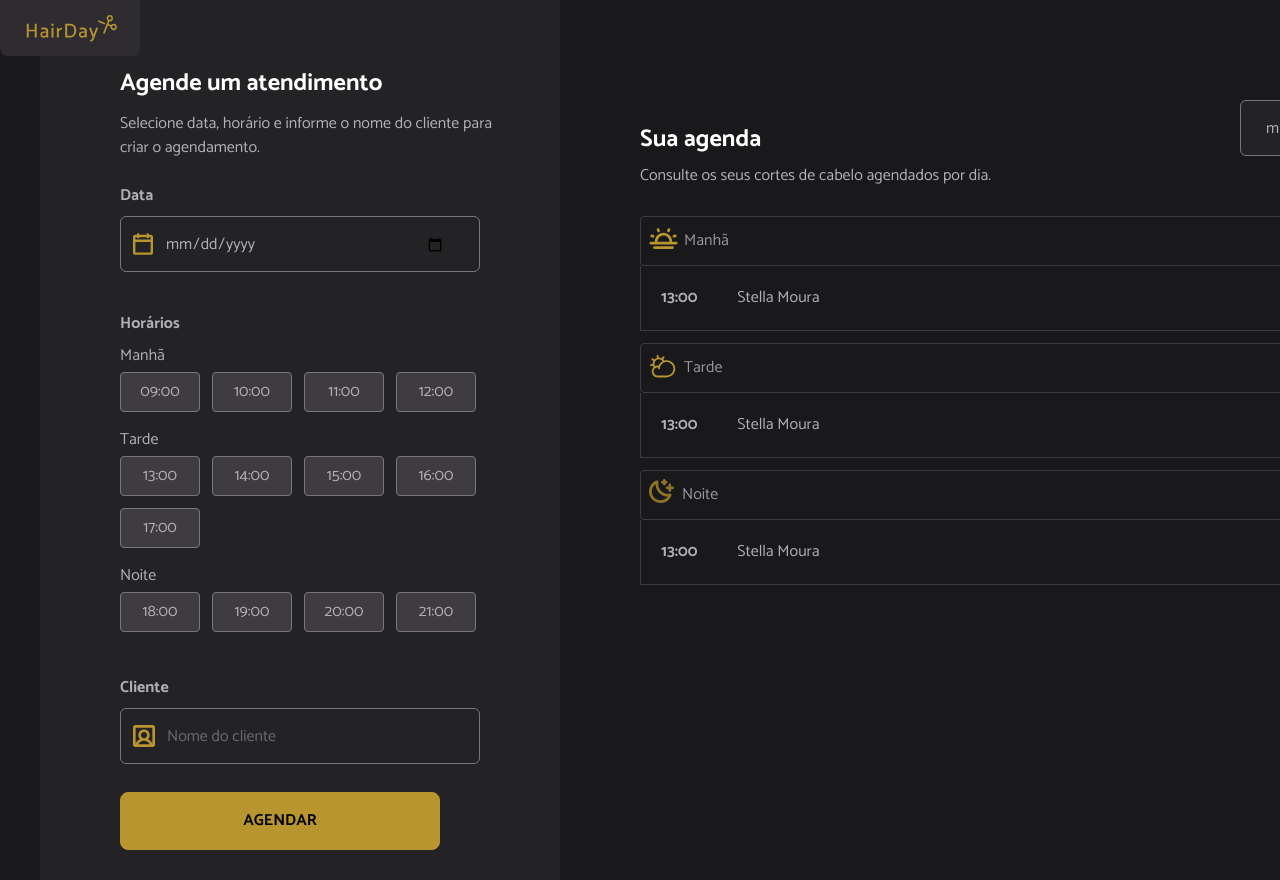
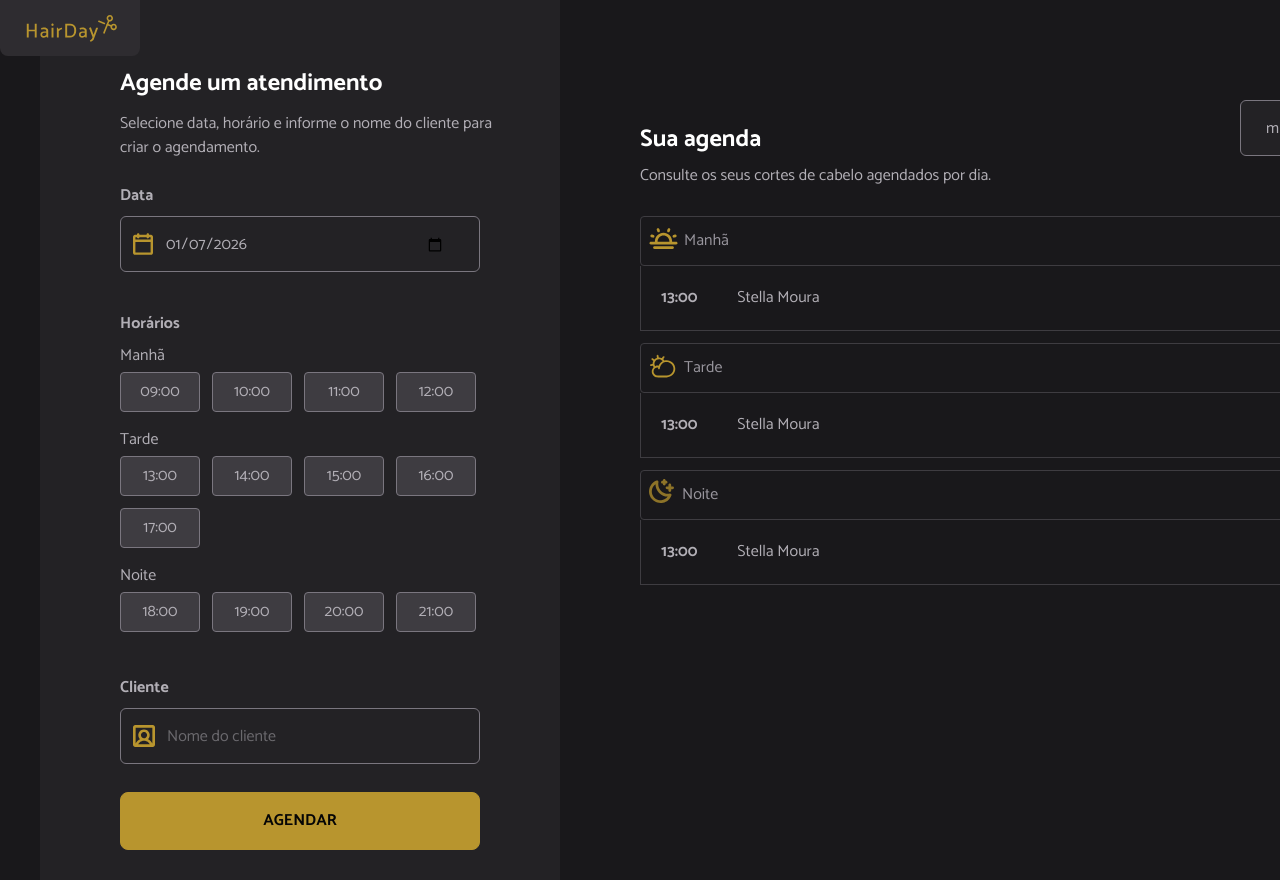
Before and after one commit to gisnarag/Projeto-HairDayReact, a React (Vite) app in the folder HairDay/: page / in a window 1280 px wide. Shown: the top 880 px of the page. Built offline with nearby package versions, Linux system fonts and the light colour scheme.

Commit message:
hook para input de data

```diff
--- a/HairDay/package.json
+++ b/HairDay/package.json
@@ -12,6 +12,7 @@
   "dependencies": {
     "@tailwindcss/vite": "^4.1.18",
     "class-variance-authority": "^0.7.1",
+    "dayjs": "^1.11.19",
     "react": "^19.2.0",
     "react-dom": "^19.2.0",
     "tailwindcss": "^4.1.18"
--- a/HairDay/src/App.tsx
+++ b/HairDay/src/App.tsx
@@ -14,8 +14,11 @@ import ContainerStyle from "./components/container-style";
 import ServicePeriodItem from "./components/service-period-item";
 import ScheduleItem from "./components/schedule-item";
 import ButtonTrashIcon from "./components/button-trash-icon";
+import useDateInput from "./hooks/use-date-input";
 
 export default function App() {
+
+  const { dateInput, handleChange } = useDateInput()
 
   return (
     <main className="bg-gray-800">
@@ -39,7 +42,7 @@ export default function App() {
 
           <ContainerStyle variant="secondary" className="ml-10 bg-gray-700">
             <Icon svg={CalendarIcon} className=" fill-yellow"></Icon>
-            <Input type="date" className="font-sans text-base leading-6 text-gray-200 border-b-gray-200 cursor-pointer focus:outline-none" />
+            <Input type="date" value={dateInput} className="font-sans text-base leading-6 text-gray-200 border-b-gray-200 cursor-pointer focus:outline-none" onChange={handleChange} />
           </ContainerStyle>
 
           <Text as="h2" appearance="secondary" variant="title-md" className="mt-10 ml-10">Horários</Text>
@@ -70,7 +73,7 @@ export default function App() {
           </ContainerStyle>
 
           <div className="ml-10 mt-7">
-            <Button className="w-80" />
+            <Button className="w-90" />
           </div>
         </section>
 
@@ -80,7 +83,7 @@ export default function App() {
 
             <ContainerStyle variant="sm" className="ml-auto mt-25 bg-gray-700">
               <Icon svg={CalendarIcon} className=" fill-yellow"></Icon>
-              <Input type="date" className="font-sans text-base leading-6 text-gray-200 cursor-pointer focus:outline-none" />
+              <Input type="date" className="font-sans text-base leading-6 text-gray-200 cursor-pointer focus:outline-none" onChange={handleChange} />
             </ContainerStyle>
 
             <div className="mt-32">
--- a/HairDay/src/components/service-period-item.tsx
+++ b/HairDay/src/components/service-period-item.tsx
@@ -13,8 +13,6 @@ export default function ServicePeriodItem({ period, className, ...props }: Servi
 
     const hours = openingHours.filter(item => item.period === period).map(item => item.hour)
 
-    console.log(hours)
-
     return (
 
         <li {...props} data-period={period} className={className}>
--- /dev/null
+++ b/HairDay/src/hooks/use-date-input.tsx
@@ -0,0 +1,22 @@
+import { useState } from "react";
+import React from "react";
+import dayjs from "dayjs";
+
+const today = dayjs().format("YYYY-MM-DD");
+
+export default function useDateInput() {
+    const [dateInput, setDateInput] = useState(today)
+
+    function handleChange(e: React.ChangeEvent<HTMLInputElement>) {
+        const value = (e.target.value)
+        setDateInput(value);
+        console.log(value)
+
+    }
+    return {
+        dateInput,
+        handleChange
+
+    }
+
+}
--- /dev/null
+++ b/HairDay/src/libs/day-js.tsx
@@ -0,0 +1,5 @@
+import dayjs from "dayjs";
+
+import "dayjs/locale/pt-br";
+
+dayjs.locale("pt-BR")
```
Also changed, not shown: HairDay/src/utils/planing.tsx (added, +16 -0 lines), 1 other file (tests, documents, lock files or other folders).
